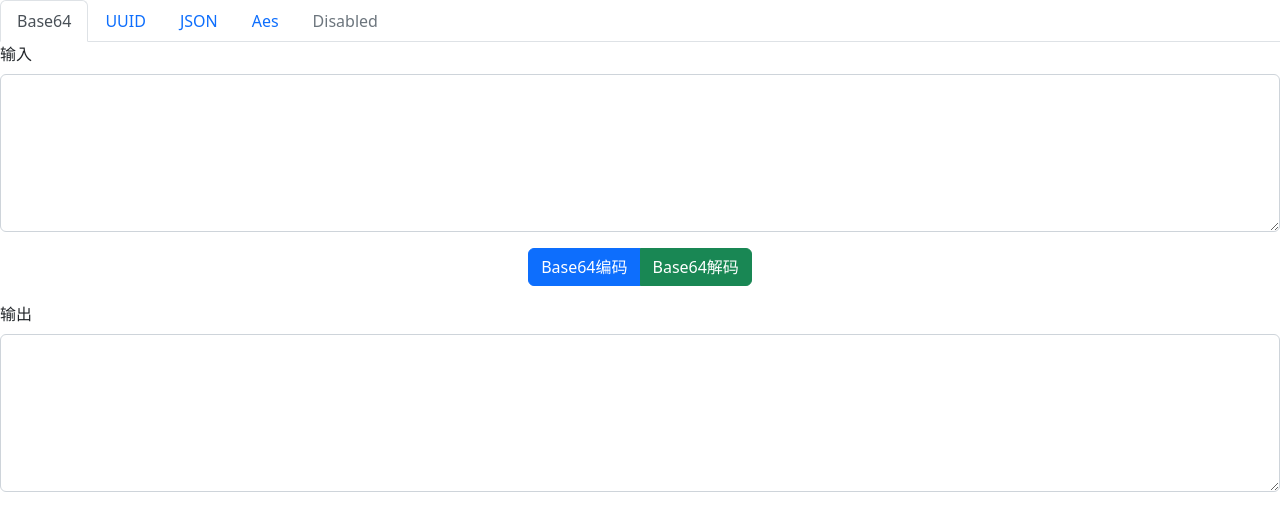
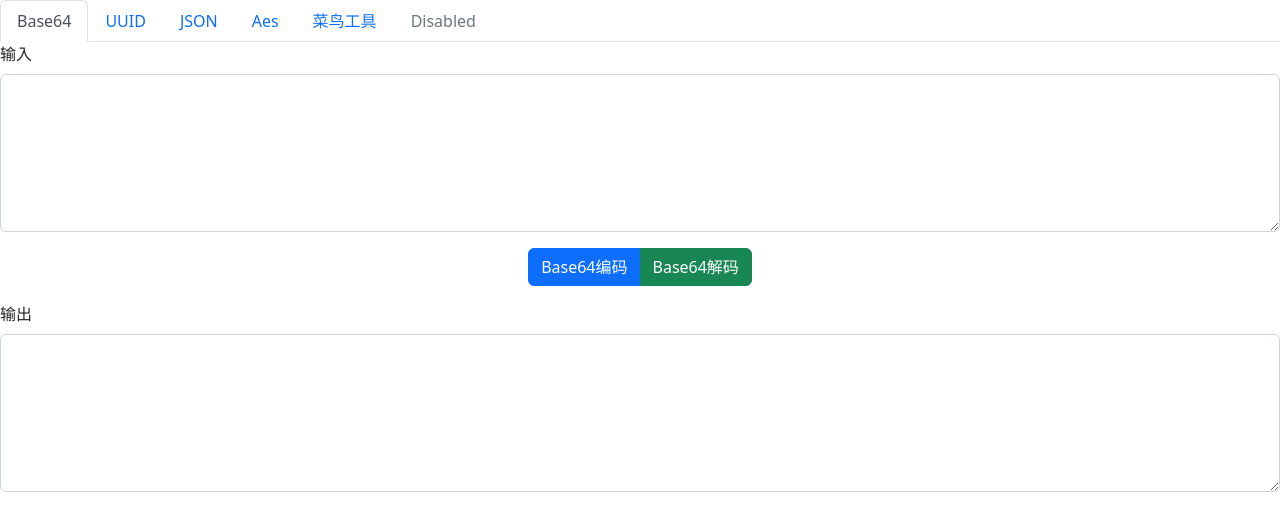
Before and after one commit to bineran/string, a plain HTML site: page index.html in a window 1280 px wide. Drawn offline with Linux system fonts and the light colour scheme.

Commit message:
菜鸟工具

```diff
--- a/index.html
+++ b/index.html
@@ -68,6 +68,7 @@
             <button class="nav-link" id="nav-uuid-tab" data-bs-toggle="tab" data-bs-target="#nav-uuid" type="button" role="tab" aria-controls="nav-uuid" aria-selected="false">UUID</button>
             <button class="nav-link" id="nav-json-tab" data-bs-toggle="tab" data-bs-target="#nav-json" type="button" role="tab" aria-controls="nav-json" aria-selected="false">JSON</button>
             <button class="nav-link" id="nav-aes-tab" data-bs-toggle="tab" data-bs-target="#nav-aes" type="button" role="tab" aria-controls="nav-aes" aria-selected="false">Aes</button>
+            <button class="nav-link" id="nav-disabled-tab" data-bs-toggle="tab" data-bs-target="#nav-disabled" type="button" role="tab" aria-controls="nav-disabled" aria-selected="false" onclick="window.location.href = 'https://www.jyshare.com';">菜鸟工具</button>
             <button class="nav-link" id="nav-disabled-tab" data-bs-toggle="tab" data-bs-target="#nav-disabled" type="button" role="tab" aria-controls="nav-disabled" aria-selected="false" disabled>Disabled</button>
         </div>
     </nav>
```
